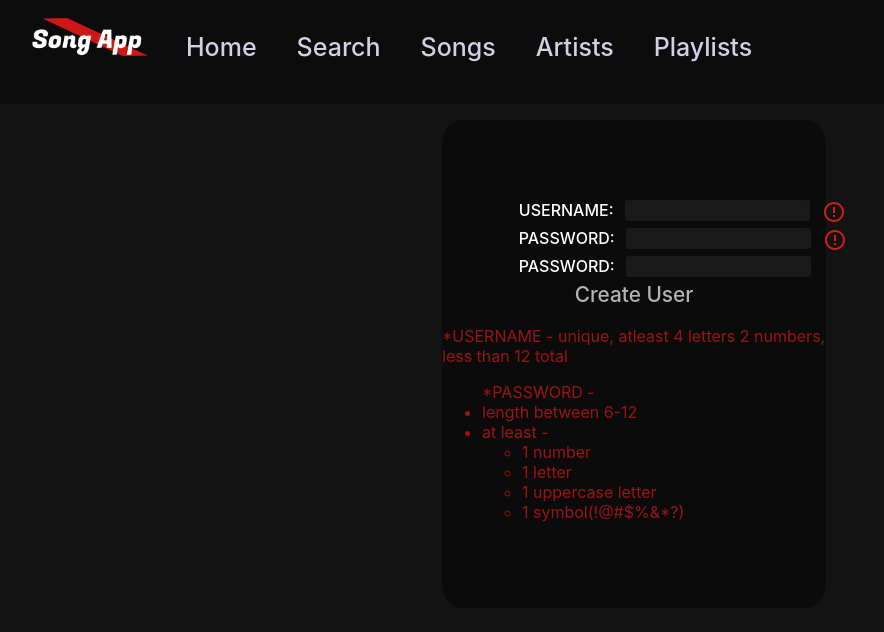
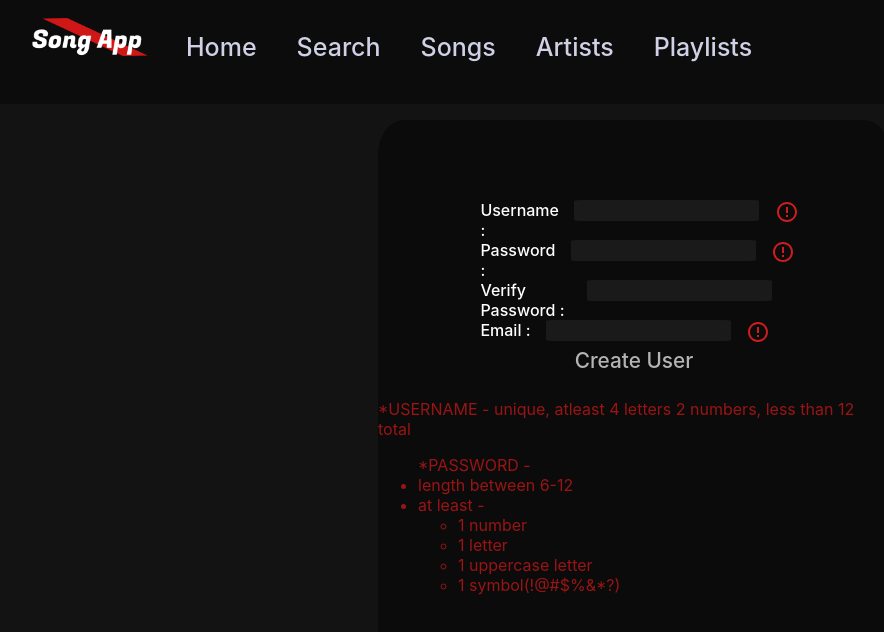
Before and after one commit to ZBejavu/song-app, a React (Create React App) app in the folder songclient/: page /Login in a window 1280 px wide. Shown: the top 632 px of the page, without its empty margins (6-890 px from the left). Built offline with nearby package versions, Linux system fonts and the light colour scheme; no server answers.

Commit message:
email and preference fields

```diff
--- a/songclient/src/components/Carousel.js
+++ b/songclient/src/components/Carousel.js
@@ -3,10 +3,11 @@ import MusicModal from './musicModal';
 import {Link} from 'react-router-dom';
 import errorImage from '../albumCover/errorImage.png';
 import playlistImage from '../albumCover/playlistImage.png';
+import picked from '../albumCover/picked.png';
 import { Icon } from '@material-ui/core';
 import ArrowForwardIosIcon from '@material-ui/icons/ArrowForwardIos';
 import ArrowBackIosIcon from '@material-ui/icons/ArrowBackIos';
-function Carousel({musicObj , type , title}){
+function Carousel({musicObj , type , title , addPreference, removePreference, preference}){
 
     const[carousel,setCarousel] = useState({from:0,to:5});
     function carouselSetter(value){
@@ -25,8 +26,8 @@ function Carousel({musicObj , type , title}){
         <div className="specContainer">
             {musicObj &&(
             <div className='specResultContainer'>
-                <div className="specTitle">{title?title:type}</div>
-                <div className="specResults">
+                <div className="specTitle">{title?title==='none'?'':title:type}</div>
+                <div style={type==='createAcc'? {marginLeft:'0'}:{}} className="specResults">
             {carousel.to>5 &&<ArrowBackIosIcon className='slideButton' onClick={() => carouselSetter('back')} />} {/*<div onClick={() => carouselSetter('back')} >{'<'}</div>*/}
                     {
                         (type==='artist' || type==='topAlbums')&&(
@@ -44,6 +45,15 @@ function Carousel({musicObj , type , title}){
                             return <div className ='speclistContainer'>
                             <div className ='specificImageDiv' ><img onError={(e)=> e.target.src=errorImage} src={artist.artist_img} alt={`${artist.artist}Cover`} className ='specificImage' /></div>
                             <Link to={`/Artist/${artist.artist_id}`}><div className ='specificName' onClick={() => console.log(artist)}>{artist["artist"]}</div></Link>
+                            </div>
+                        }))
+                    }
+                    {
+                        (type ==='createAcc')&&(
+                        myList.slice(carousel.from,carousel.to).map(artist => {
+                            return <div onClick={()=>(preference.length<3 && !artist.picked)? addPreference(artist):artist.picked?removePreference(artist):null} style={{cursor:'pointer'}} className ='speclistContainer'>
+                            <div className ='specificImageDiv' ><img onError={(e)=> e.target.src=errorImage} src={artist.picked?picked :artist.artist_img} alt={`${artist.artist}Cover`} className ='specificImage' /></div>
+                            <div className ='nameForCreate' onClick={() => console.log(artist)}>{artist["artist"]}</div>
                             </div>
                         }))
                     }
--- a/songclient/src/components/specificResults/Specific.css
+++ b/songclient/src/components/specificResults/Specific.css
@@ -34,9 +34,9 @@
   .specResults{
     display: flex;
     justify-content: flex-start;
-    align-items: center;
+    align-items: flex-start;
     margin-left: 10%;
-    height:25vh;
+    height:25%;
     width:100%;
   }
   .specContainer{
@@ -82,6 +82,7 @@
     text-overflow: ellipsis;
     white-space:nowrap;
     overflow: hidden;
+    width:90%;
   }
   .specificName:hover{
     color:rgb(124, 124, 124);
--- a/songclient/src/components/userRelated/Login.js
+++ b/songclient/src/components/userRelated/Login.js
@@ -7,20 +7,33 @@ import PriorityHighIcon from '@material-ui/icons/PriorityHigh';
 import CloseIcon from '@material-ui/icons/Close';
 import WarningIcon from '@material-ui/icons/Warning';
 import {validateUser , validatePassword} from '../validateUser';
+import Carousel from '../Carousel';
 import DoneIcon from '@material-ui/icons/Done';
 import ErrorOutlineIcon from '@material-ui/icons/ErrorOutline';
 import CircularProgress from '@material-ui/core/CircularProgress';
+import SongList from '../specificResults/SongList';
 function CreateAccount(props){
     const [inputVal , setInputVal] = useState();
     const [checkingUser, setCheckingUser] = useState(false);
     const [password,setPassword] = useState();
     const [passwordOk, setPasswordOk] = useState(false);
     const [password2, setPassword2] = useState();
+    const [email, setEmail] = useState();
+    const [emailOk, setEmailOk] = useState();
     const [identical, setIdentical] = useState(false);
+    const [artistList , setArtistList] = useState();
+    const [preference , setPreference] = useState([]);
     const [userOk , setUserOk] = useState(false);
     let typingTimer;                //timer identifier
     let doneTypingInterval = 1000;  //time
 
+    useEffect(() => {
+        axios.get('/artists').then(response => {
+            setArtistList(response.data);
+        }).catch(e => {
+            console.log(e);
+        })
+    },[])
     async function checkUserExist(value){
         if(!validateUser(value)){
             setUserOk(false);
@@ -60,12 +73,52 @@ function CreateAccount(props){
         }else{
             setPasswordOk(false);
         }
-    },[password])
+    },[password]);
+
+    function checkEmailExists(email){
+        if(!email || email.indexOf('@') === -1 || email.indexOf('@') <3){
+            return setEmailOk(false);
+        }
+      axios.get(`/emailExists?email=${email}`) .then(response => {
+        const data = response.data;
+        if(data === true){
+            return setEmailOk(false);
+        }else if(data === false){
+            return setEmailOk(true);
+        }else{
+            console.log(data);
+        }
+      }).catch(e=>console.error(e))
+    }
+
+    function addPreference(value){
+        let arr = preference.slice();
+        let artistsCopy = artistList.slice();
+        let artistToPick = artistsCopy.find(artist=> artist.artist === value.artist);
+        if(artistToPick){
+            artistToPick.picked = true;
+            console.log(artistsCopy);
+            setArtistList(artistsCopy.slice());
+        }
+        arr.push(value);
+        setPreference(arr);
+    }
+    function removePreference(value){
+        let arr = preference.filter(artist => artist.artist_id !== value.artist_id);
+        let artistsCopy = artistList.slice();
+        let artistToRemove = artistsCopy.find(artist=> artist.artist === value.artist);
+        if(artistToRemove){
+            artistToRemove.picked = false;
+            console.log(artistsCopy);
+            setArtistList(artistsCopy.slice());
+        }
+        setPreference(arr);
+    }
 
     return (
           <div className="container">
             <div className="inputContain">
-                <div className='inputTitle'>USERNAME:</div>
+                <div className='inputTitle'>Username :</div>
                 <input
                 onKeyUp={(e)=>{
                     let value = e.target.value;
@@ -88,19 +141,19 @@ function CreateAccount(props){
                 </div>
             </div>
             <div className="inputContain">
-            <div className='inputTitle'>PASSWORD:</div>
+            <div className='inputTitle'>Password :</div>
                 <input onChange={(e) => setPassword(e.target.value)} className='password' type='password' />
                 <div className='progress'>
                     {passwordOk ?
                         <div className='doneIcon'><DoneIcon color='inherit' /></div>
                         :password&&!passwordOk?
-                        <div className='errorIcon'><CloseIcon color='inherit' /></div>
+                        <div className='errorIcon2'><WarningIcon color='inherit' /></div>
                         :<div className='errorIcon'><ErrorOutlineIcon color='inherit' /></div>
                     }
                 </div>
             </div>
             <div className="inputContain">
-            <div className='inputTitle'>PASSWORD:</div>
+            <div className='inputTitle'>Verify Password :</div>
                 <input
                 onChange={(e) => {setPassword2(e.target.value)}}
                 className='password' type='password' />
@@ -113,6 +166,32 @@ function CreateAccount(props){
                     }
                 </div>
             </div>
+            <div className="inputContain">
+            <div className='inputTitle'>Email :</div>
+                <input
+                onKeyUp={(e)=>{
+                    let value = e.target.value;
+                    typingTimer = setTimeout(() => {
+                        checkEmailExists(value)
+                        setEmail(value);
+                    },doneTypingInterval)
+                }}
+                onKeyDown={() => clearTimeout(typingTimer)}
+                className='email' type='text' />
+                <div className='progress'>
+                    {emailOk ?
+                        <div className='doneIcon'><DoneIcon color='inherit' /></div>
+                        :email&&!emailOk?
+                        <div className='errorIcon'><CloseIcon color='inherit' /></div>
+                        :<div className='errorIcon'><ErrorOutlineIcon color='inherit' /></div>
+                    }
+                </div>
+            </div>
+
+            {artistList&& <div className='inputTitle'>Pick 3:</div>}
+            {artistList&&
+                <Carousel preference={preference} removePreference={removePreference} addPreference={addPreference} musicObj={artistList} title='none' type='createAcc' />
+            }
                 <div className='CreateAccount'>Create User</div>
                 <div className='requirements'>
                     <div>
--- a/songclient/src/components/userRelated/landing.css
+++ b/songclient/src/components/userRelated/landing.css
@@ -1,14 +1,30 @@
 .container{
     display: flex;
     flex-direction: column;
-    width: 30%;
-    height:60%;
+    width: 40%;
+    height:90%;
     padding-top: 10vh;
     margin:auto;
     border-radius: 5%;
     background-color: rgb(12, 11, 11);
     justify-content: flex-start;
     align-items: center;
+}
+.nameForCreate{
+    margin-top: 5%;
+    color:rgb(255, 255, 255);
+    font-size: 0.7rem;
+    text-align: center;
+    margin-bottom: 5%;
+    margin-top:0%;
+    text-overflow: ellipsis;
+    white-space:nowrap;
+    overflow: hidden;
+    width:90%;
+}
+.removePick:hover{
+    transform: scale(1.15);
+    cursor: pointer;
 }
 input{
     background-color: rgb(26, 26, 26);
```
Also changed, not shown: songclient/src/albumCover/picked.png (added), 1 other file (tests, documents, lock files or other folders).
